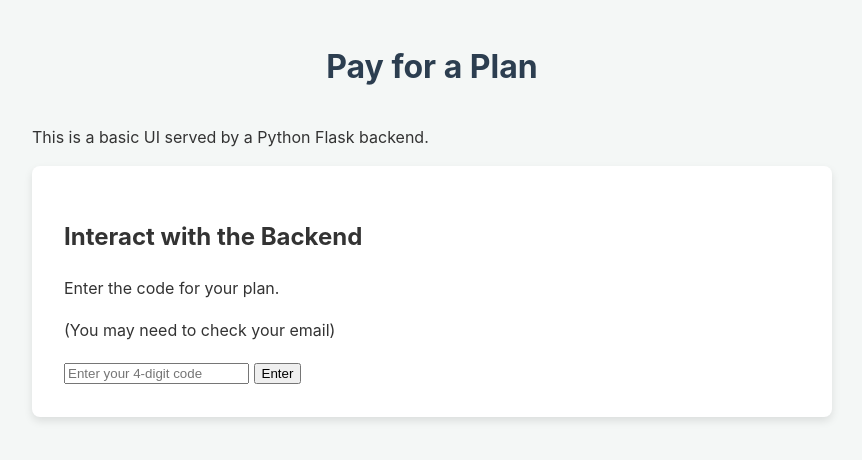
After one commit to Mjking102004/Unbound, a Flask app: page /payplan in a window 1280 px wide. The commit adds this page. Shown: the top 460 px of the page, without its empty margins (208-1070 px from the left). Run offline with Flask 3, Linux system fonts and the light colour scheme.

Commit message:
Pay for a plan structure (prototype)
Title

```diff
--- a/T-Voice/app.py
+++ b/T-Voice/app.py
@@ -15,6 +15,16 @@ def index():
     # You can pass variables to your template like this:
     page_title = "Tellux"
     return render_template("index.html", title=page_title)
+
+
+# Route to serve the pay plan page
+@app.route("/payplan")
+def payplan():
+    """
+    Serves the pay plan page rendered from 'payplan.html'.
+    """
+    page_title = "Pay for Plan"
+    return render_template("payplan.html", title=page_title)
 
 # --- API Endpoints ---
 
--- /dev/null
+++ b/T-Voice/templates/payplan.html
@@ -0,0 +1,46 @@
+<!DOCTYPE html>
+<html lang="en">
+<head>
+    <meta charset="UTF-8">
+    <meta name="viewport" content="width=device-width, initial-scale=1.0">
+    <!-- The title is passed from the Flask backend -->
+    <title>{{ title }}</title>
+    <!-- Link to our CSS file -->
+    <link rel="stylesheet" href="{{ url_for('static', filename='css/style.css') }}">
+</head>
+<body>
+
+    <header>
+        <h1>Pay for a Plan</h1>
+    </header>
+
+    <main>
+        <p>This is a basic UI served by a Python Flask backend.</p>
+
+         <div class="card" id="codeEntrySection">
+            <h2>Interact with the Backend</h2>
+            <p>Enter the code for your plan.</p>
+            <p>(You may need to check your email)</p>
+
+            <form id="codeForm">
+                <input type="text" id="planCode" name="planCode" maxlength="4" pattern="[0-9]{4}" placeholder="Enter your 4-digit code">
+                <input type="button" id="submitCode" value="Enter">
+            </form>
+
+            <!-- Error message area -->
+            <p id="errorMessage" style="display: none; color: red;"></p>
+        </div>
+
+        <!-- Hidden Section (revealed after successful verification) -->
+        <div class="card" id="planDetailsSection" style="display: none;">
+            <h2>Your Plan Details</h2>
+            <p id="planInfo">Plan information will appear here...</p>
+            <!-- Add whatever content you want to reveal -->
+        </div>
+
+    </main>
+
+    <!-- Link to our JavaScript file -->
+    <script src="{{ url_for('static', filename='js/script.js') }}"></script>
+</body>
+</html>
```
Also changed, not shown: T-Voice/templates/index.html (+7 -0 lines).
